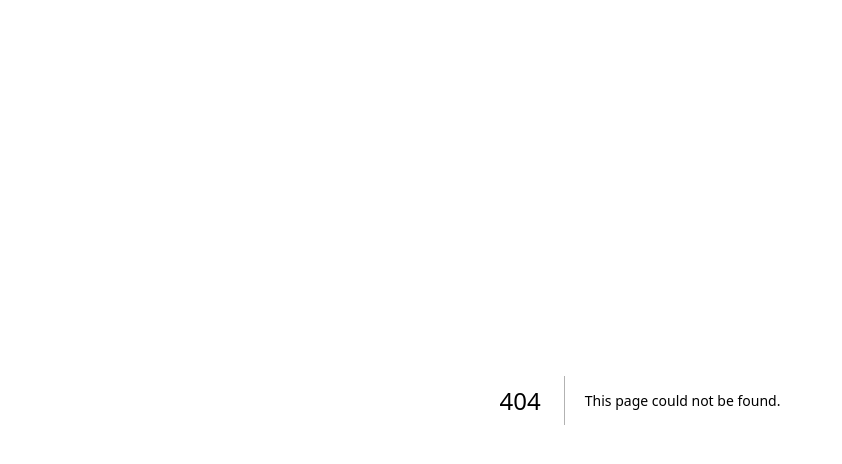
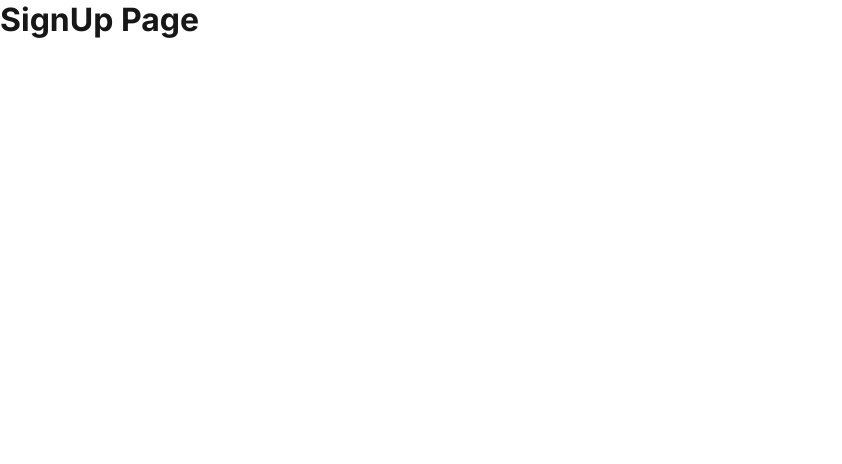
Before and after one commit to Chathupachamika/nextjs_app, a Next.js app: page /signUp in a window 1280 px wide. Before the commit this address had no page. Shown: the top 464 px of the page, without its empty margins (0-842 px from the left). Built offline with nearby package versions, Linux system fonts and the light colour scheme.

Commit message:
routing and group classes commit

```diff
--- /dev/null
+++ b/src/app/(login)/signUp/page.jsx
@@ -0,0 +1,9 @@
+import React from 'react'
+
+function page() {
+  return (
+    <h1>SignUp Page</h1>
+  )
+}
+
+export default page
--- a/src/app/layout.js
+++ b/src/app/layout.js
@@ -1,15 +1,7 @@
-import { Geist, Geist_Mono } from "next/font/google";
+import { Inter } from "next/font/google";
 import "./globals.css";
 
-const geistSans = Geist({
-  variable: "--font-geist-sans",
-  subsets: ["latin"],
-});
-
-const geistMono = Geist_Mono({
-  variable: "--font-geist-mono",
-  subsets: ["latin"],
-});
+const inter = Inter({ subsets:['latin'] })
 
 export const metadata = {
   title: "Create Next App",
@@ -19,7 +11,7 @@ export const metadata = {
 export default function RootLayout({ children }) {
   return (
     <html lang="en">
-      <body className={`${geistSans.variable} ${geistMono.variable}`}>
+      <body className={inter.className}>
         {children}
       </body>
     </html>
--- a/src/app/page.jsx
+++ b/src/app/page.jsx
@@ -3,6 +3,9 @@ import styles from "./page.module.css";
 
 export default function Home() {
   return (
-    <h1>Hello World !</h1>
+    <>
+    <h1>Home Page</h1>
+
+    </>
   );
 }
```
Also changed, not shown: src/app/(login)/newUser/page.jsx (added, +9 -0 lines), src/app/about/branches/page.jsx (added, +9 -0 lines), src/app/about/carrers/page.jsx (added, +9 -0 lines), src/app/about/page.jsx (added, +9 -0 lines), src/app/about/socials/page.jsx (added, +9 -0 lines), src/app/contact/page.jsx (added, +9 -0 lines), src/app/products/page.jsx (added, +9 -0 lines), src/app/services/page.jsx (added, +9 -0 lines).
